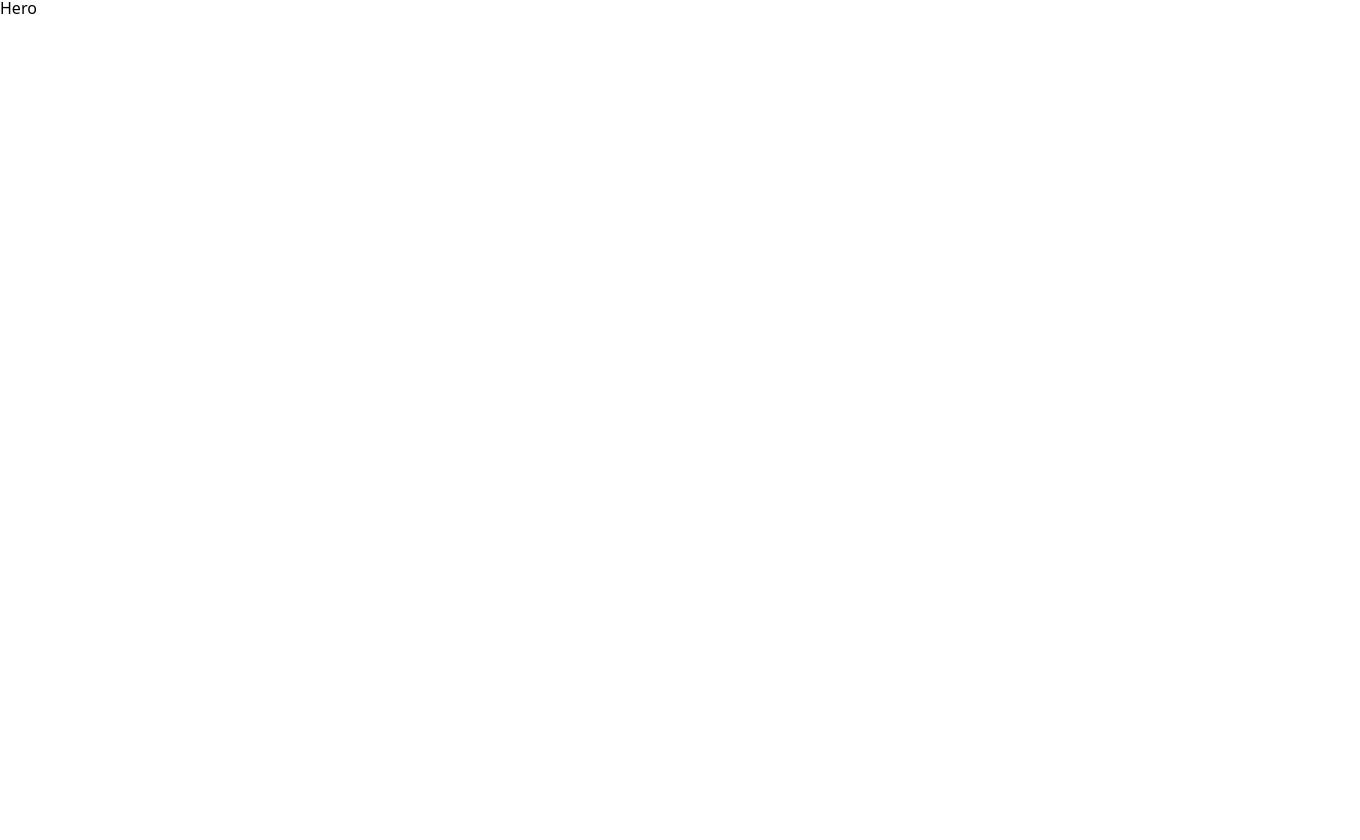
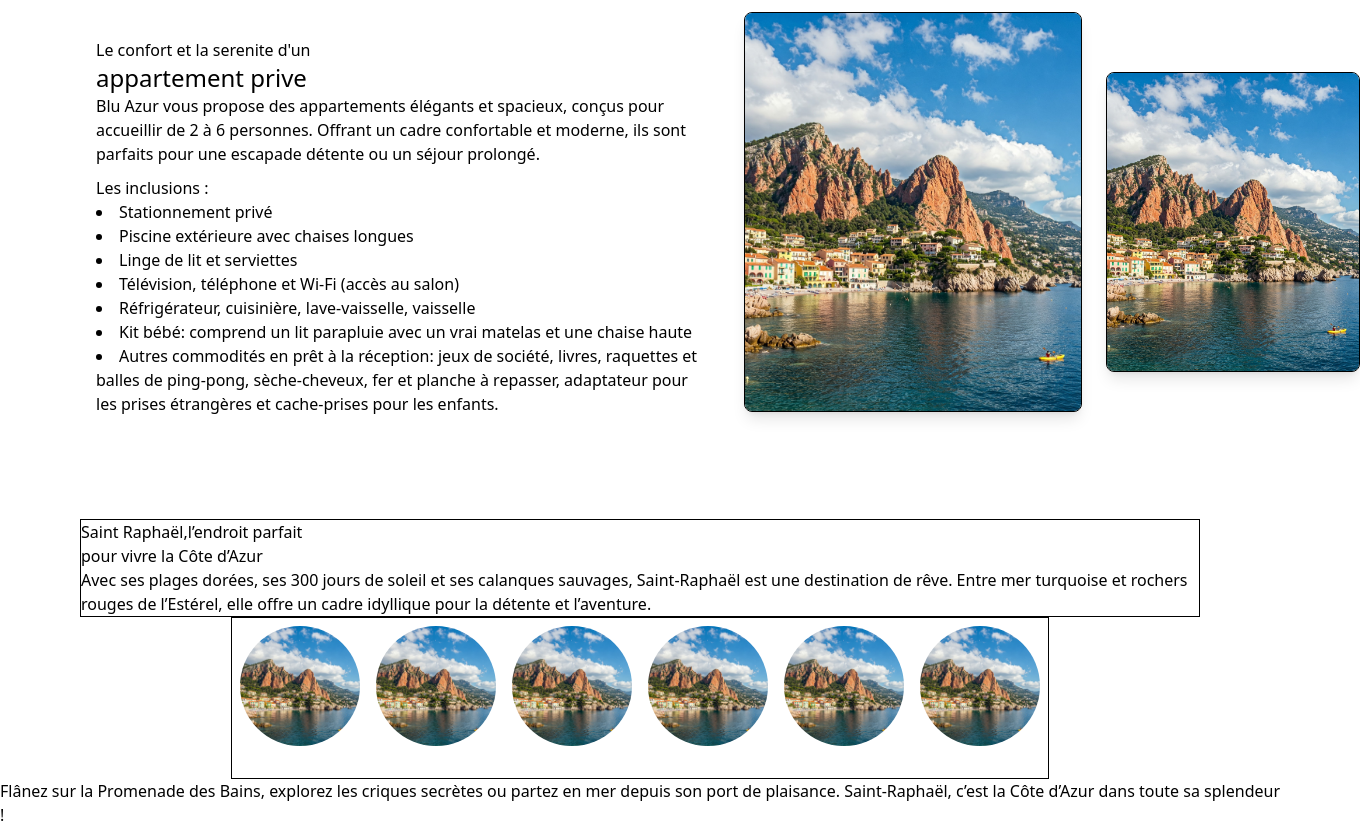
Before and after one commit to masterSkill77/blu-azur, a React (Vite) app: page / in a window 1280 px wide. Shown: the part 454-1294 px from the top of the page, 1360 px wide, since content can reach past the window. Before the commit the page ends 800 px from the top, so only its background shows below. Built offline with nearby package versions, Linux system fonts and the light colour scheme.

Commit message:
creation troisieme section

```diff
--- a/src/App.css
+++ b/src/App.css
@@ -0,0 +1,3 @@
+.body{
+    overflow-x: hidden;
+}
--- a/src/App.jsx
+++ b/src/App.jsx
@@ -1,6 +1,8 @@
 import './App.css';
 import { Menu } from '@/components/navbar/menu';
 import { PrimeReactProvider, PrimeReactContext } from 'primereact/api';
+import Second from './components/second';
+import Third from './components/third';
 
 
 function App() {
@@ -8,9 +10,9 @@ function App() {
 		<>
 			<PrimeReactProvider>
 				<Menu />
-				<div>Hero</div>
+				<Second/>
+				<Third/>
 			</PrimeReactProvider>
-
 		</>
 	);
 }
--- a/src/components/navbar/menu.jsx
+++ b/src/components/navbar/menu.jsx
@@ -1,7 +1,6 @@
 import 'primeicons/primeicons.css'
 import 'primereact/resources/themes/lara-light-indigo/theme.css';
 import 'primereact/resources/primereact.css';
-import { Button } from 'primereact/button';
 import { Facebook, Youtube, Instagram, Twitter, CircleChevronRight } from 'lucide-react';
 
 // bg-[url(assets/images/hero.jpg)] bg-cover bg-center
@@ -14,7 +13,7 @@ export const Menu = () => {
 				bg-[linear-gradient(to_right,rgba(0,0,0,0.6)_0%,rgba(0,0,0,0.1)_50%,transparent_100%),url('assets/images/hero.jpg')]
 				bg-cover bg-center"
 			>
-			<div className='g-[url(assets/images/hero.jpg)] bg-cover bg-center min-[3556px]:w-[171px] bg-[#4097FF] opacity-50 flex flex-col justify-end'>
+			<div className='min-[3556px]:w-[171px] bg-[#4097FF] opacity-50 flex flex-col justify-end'>
 				<div className='text-white flex flex-col gap-4 mb-10 items-center'>
 					<Facebook />
 					<Youtube />
@@ -30,7 +29,8 @@ export const Menu = () => {
 							<li><a href="" className='active:underline underline-offset-1 text-white'>A propos</a></li>
 							<li><a href="" className='active:underline underline-offset-1  text-white'>Localisation</a></li>
 							<li><a href="" className='active:underline underline-offset-1  text-white'>Activites</a></li>
-							<li><a href="" className='active:underline underline-offset-1  text-white'>Reserve</a></li>
+							<li className='bg-[#4097FF]'><button>Reserve</button>
+							</li>
 						</ul>
 					</nav>
 				</div>
--- /dev/null
+++ b/src/components/second.jsx
@@ -0,0 +1,41 @@
+import React from 'react'
+import hero from '@/assets/images/hero.jpg';
+import {CircleChevronRight} from 'lucide-react';
+
+function Second() {
+  return (
+    <div className='flex gap-4 py-[1rem] relative left-[5rem]'>
+      <div className='flex-1 p-4 '>
+        <div className='my-[10px]'>
+          <h1>Le confort et la serenite d'un <br />
+            <span className='text-2xl'>appartement prive</span>
+          </h1>
+          <p>Blu Azur vous propose des appartements élégants et spacieux, conçus pour accueillir de 2 à 6 personnes. Offrant un cadre confortable et moderne, ils sont parfaits pour une escapade détente ou un séjour prolongé.</p>
+        </div>
+        <div>
+          <h1 className=''>Les inclusions :</h1>
+          <ul className='list-disc list-inside'>
+            <li>Stationnement privé</li>
+            <li>Piscine extérieure avec chaises longues</li>
+            <li>Linge de lit et serviettes</li>
+            <li>Télévision, téléphone et Wi-Fi (accès au salon)</li>
+            <li>Réfrigérateur, cuisinière, lave-vaisselle, vaisselle</li>
+            <li>Kit bébé: comprend un lit parapluie avec un vrai matelas et une chaise haute</li>
+            <li>Autres commodités en prêt à la réception: jeux de société, livres, raquettes et balles de ping-pong, sèche-cheveux, fer et planche à repasser, adaptateur pour les prises étrangères et cache-prises pour les enfants.</li>
+          </ul>
+        </div>
+      </div>
+      <div className='flex-1 flex justify-end gap-6'>
+        <div className='border border-black h-[400px] rounded-lg shadow-lg overflow-hidden'>
+          <img src={hero} alt="Appartement" className='w-full h-full object-cover' />
+        </div>
+        <div className='self-center border border-black h-[300px] rounded-lg shadow-lg overflow-hidden'>
+          <img src={hero} alt="Appartement" className='w-full h-full object-cover' />
+          <CircleChevronRight />
+        </div>
+      </div>
+    </div>
+  )
+}
+
+export default Second
--- /dev/null
+++ b/src/components/third.jsx
@@ -0,0 +1,53 @@
+import React from 'react'
+import hero from '@/assets/images/hero.jpg';
+
+import hero1 from '@/assets/images/hero.jpg';
+import hero2 from '@/assets/images/hero.jpg';
+import hero3 from '@/assets/images/hero.jpg';
+import hero4 from '@/assets/images/hero.jpg';
+import hero5 from '@/assets/images/hero.jpg';
+import hero6 from '@/assets/images/hero.jpg';
+
+const images = [
+    { src: hero1, desc: 'Desc 1' },
+    { src: hero2, desc: 'Desc 2' },
+    { src: hero3, desc: 'Desc 3' },
+    { src: hero4, desc: 'Desc 4' },
+    { src: hero5, desc: 'Desc 5' },
+    { src: hero6, desc: 'Desc 6' },
+];
+
+function Third() {
+    return (
+        <div
+            className="menu flex  flex-col justify-center items-center h-[450px] relative bg-cover bg-center"
+            style={{
+                backgroundImage: `linear-gradient(to right, #4097FF 0%,rrgb(98, 158, 231) 50%,rgb(98, 158, 231) 75% ,transparent 100%), url(${hero})`
+            }}
+        >
+            <div className='mx-[5rem] border-1 border-solid'>
+                <h1>
+                    Saint Raphaël,l’endroit parfait<br /> <span>pour vivre la Côte d’Azur</span>
+                </h1>
+                <p>Avec ses plages dorées, ses 300 jours de soleil et ses calanques sauvages, Saint-Raphaël est une destination de rêve. Entre mer turquoise et rochers rouges de l’Estérel, elle offre un cadre idyllique pour la détente et l’aventure.</p>
+            </div>
+            <div className='mx-[5rem] flex gap-4 border border-solid p-2'>
+                {images.map((img, index) => (
+                    <div key={index} className='flex flex-col items-center'>
+                        <img
+                            src={img.src}
+                            alt={img.desc}
+                            className='h-30 w-auto rounded-full object-cover'
+                        />
+                        <div className='text-sm mt-1 text-white'>{img.desc}</div>
+                    </div>
+                ))}
+            </div>
+            <p>
+                Flânez sur la Promenade des Bains, explorez les criques secrètes ou partez en mer depuis son port de plaisance. Saint-Raphaël, c’est la Côte d’Azur dans toute sa splendeur !
+            </p>
+        </div>
+    )
+}
+
+export default Third
--- a/src/index.css
+++ b/src/index.css
@@ -1 +1,5 @@
 @import "tailwindcss";
+
+.body{
+    overflow-x: hidden;
+}
```
